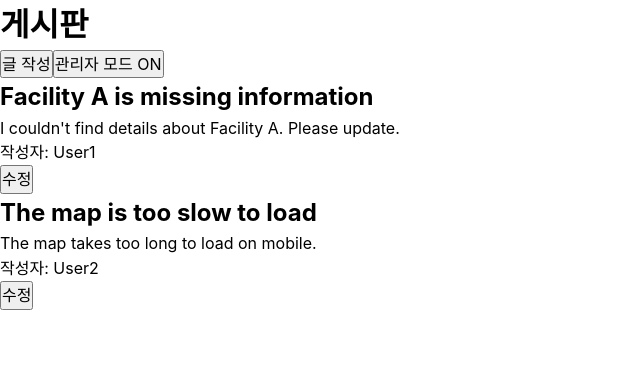
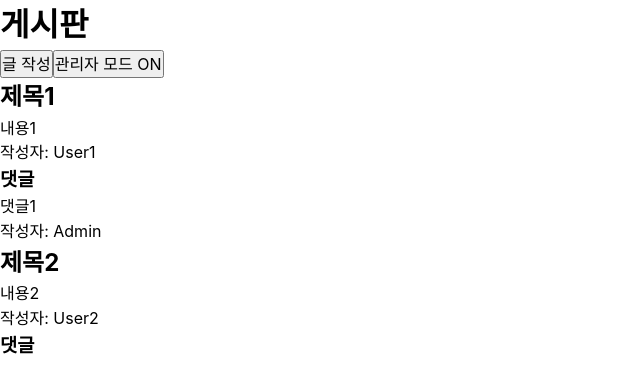
Before and after one commit to moon8603/Software-Enginnering-Project_SoftWizards, a React (Vite) app in the folder interactive-map/: page /forumpage in a window 1280 px wide. Shown: the top 392 px of the page, without its empty margins (0-640 px from the left). Built offline with nearby package versions, Linux system fonts and the light colour scheme.

Commit message:
[IS-04] save 'create forum part3'
Save point. If user= author: allow delete

```diff
--- a/interactive-map/package.json
+++ b/interactive-map/package.json
@@ -17,7 +17,8 @@
     "react": "^18.3.1",
     "react-dom": "^18.3.1",
     "react-leaflet": "^4.2.1",
-    "react-router-dom": "^7.0.1"
+    "react-router-dom": "^7.0.1",
+    "zustand": "^5.0.1"
   },
   "devDependencies": {
     "@eslint/js": "^9.13.0",
--- a/interactive-map/src/components/Map.jsx
+++ b/interactive-map/src/components/Map.jsx
@@ -43,6 +43,7 @@ const Map = () => {
         url="https://{s}.tile.openstreetmap.org/{z}/{x}/{y}.png"
         attribution='&copy; <a href="https://www.openstreetmap.org/copyright">OpenStreetMap</a> contributors'
         maxNativeZoom={20}
+        minZoom={17}
         maxZoom={20}
       />
 
--- a/interactive-map/src/components/PostForm.jsx
+++ b/interactive-map/src/components/PostForm.jsx
@@ -1,11 +1,19 @@
+//게시글 작성 폼
+
 import React, { useState } from 'react'
+import useStore from "../store/store"; // Import Zustand store
 
 const PostForm = ({ post, onSubmit, onClose }) => {
+  const { currentUser, setCurrentUser } = useStore();
+
   const [title, setTitle] = useState(post?.title || "");
   const [content, setContent] = useState(post?.content || "");
   const [author, setAuthor] = useState(post?.author || "");
 
   const handleSubmit = () => {
+    if(title.length === 0 || content.length === 0 || author.length === 0) {
+      return
+    }
     onSubmit({ id: post?.id, title, content, author });
     onClose();
   }
@@ -17,7 +25,10 @@ const PostForm = ({ post, onSubmit, onClose }) => {
         type='text'
         placeholder='작성자 이름'
         value={author}
-        onChange={(e) => setAuthor(e.target.value)}
+        onChange={(e) => {
+          setAuthor(e.target.value)
+          setCurrentUser(e.target.value)
+        }}
       />
       <input
         type='text'
--- a/interactive-map/src/components/PostList.jsx
+++ b/interactive-map/src/components/PostList.jsx
@@ -1,19 +1,61 @@
-import React from 'react'
+import React, { useState } from "react";
+import ReplyForm from "./ReplyForm";
+import useStore from "../store/store"; // Import Zustand store
 
-const PostList = ({ posts, onEdit, onDelete, isAdmin }) => {
+const PostList = ({ posts, role, onUpdate, onDelete, onReply }) => {
+  const { currentUser } = useStore(); // Get currentUser from Zustand
+  const [replyingPostId, setReplyingPostId] = useState(null);
+
   return (
     <ul>
       {posts.map((post) => (
-        <li key = {post.id}>
+        <li key={post.id}>
           <h2>{post.title}</h2>
           <p>{post.content}</p>
           <p>작성자: {post.author}</p>
-          <button onClick={() => onEdit(post)}>수정</button>
-          {isAdmin && <button onClick={() => onDelete(post.id)}>삭제</button>}
+
+          {/* User can edit/delete their own posts */}
+          {post.author === currentUser && (
+            <>
+              <button onClick={() => onUpdate(post)}>수정</button>
+              <button onClick={() => onDelete(post.id)}>삭제</button>
+            </>
+          )}
+
+          {/* Admin can delete and reply to posts */}
+          {role === "admin" && (
+            <>
+              <button onClick={() => onDelete(post.id)}>삭제 (Admin)</button>
+              <button onClick={() => setReplyingPostId(post.id)}>
+                {replyingPostId === post.id ? "댓글 취소" : "댓글 추가"}
+              </button>
+            </>
+          )}
+
+          {/* ReplyForm is conditionally rendered when admin is replying */}
+          {role === "admin" && replyingPostId === post.id && (
+            <ReplyForm
+              onSubmit={(replyContent) => {
+                onReply(post.id, replyContent);
+                setReplyingPostId(null);
+              }}
+            />
+          )}
+
+          {/* Display replies */}
+          <h3>댓글</h3>
+          <ul>
+            {post.replies.map((reply) => (
+              <li key={reply.id}>
+                <p>{reply.content}</p>
+                <p>작성자: {reply.author}</p>
+              </li>
+            ))}
+          </ul>
         </li>
       ))}
     </ul>
   );
 };
 
-export default PostList
+export default PostList;
--- a/interactive-map/src/components/ReplyForm.jsx
+++ b/interactive-map/src/components/ReplyForm.jsx
@@ -1,11 +1,24 @@
-import React from 'react'
+import React, { useState } from 'react'
 
-const ReplyForm = () => {
+const ReplyForm = ({ onSubmit }) => {
+  const [reply, setReply] = useState("");
+
+  const handleReply = () => {
+    onSubmit(reply);
+    setReply("");
+  };
+
+
   return (
     <div>
-
+      <textarea
+        placeholder='Reply as Admin'
+        value={reply}
+        onChange={(e) => setReply(e.target.value)}
+      />
+      <button onClick={handleReply}>댓글</button>
     </div>
-  )
-}
+  );
+};
 
 export default ReplyForm
--- a/interactive-map/src/mock/mockPosts.json
+++ b/interactive-map/src/mock/mockPosts.json
@@ -1,22 +1,22 @@
 [
   {
     "id": 1,
-    "title": "Facility A is missing information",
-    "content": "I couldn't find details about Facility A. Please update.",
+    "title": "제목1",
+    "content": "내용1",
     "author": "User1",
-    "comments": [
+    "replies": [
       {
         "id": 1,
-        "content": "Thanks for the feedback. We'll update soon!",
+        "content": "댓글1",
         "author": "Admin"
       }
     ]
   },
   {
     "id": 2,
-    "title": "The map is too slow to load",
-    "content": "The map takes too long to load on mobile.",
+    "title": "제목2",
+    "content": "내용2",
     "author": "User2",
-    "comments": []
+    "replies": []
   }
 ]
--- a/interactive-map/src/pages/ForumPage.jsx
+++ b/interactive-map/src/pages/ForumPage.jsx
@@ -1,64 +1,83 @@
 import React, { useEffect, useState } from "react";
 import PostList from "../components/PostList";
 import PostForm from "../components/PostForm";
-
+import useStore from "../store/store"; // Import Zustand store
 
 const ForumPage = () => {
   const [posts, setPosts] = useState([]);
-  const [isAdmin, setIsAdmin] = useState(false);
-  const [selectedPost, setSelectedPost] = useState(null);
   const [isCreating, setIsCreating] = useState(false);
+  const [role, setRole] = useState("user"); // role to toggle between "user" and "admin"
+  const { currentUser, setCurrentUser } = useStore();
 
-  // mock 데이터 가져오기 - demo용
   useEffect(() => {
     fetch("./src/mock/mockPosts.json")
       .then((response) => {
         if (!response.ok) {
-          throw new Error("Failed to fetch facilities data");
+          throw new Error("Failed to fetch posts data");
         }
         return response.json();
       })
       .then((data) => setPosts(data))
+      .catch((error) => console.error(error));
   }, []);
 
-  const handleCreatePost = (post) => {
-    setPosts([...post, { ...post, id: posts.length + 1 }]);
+  const handleCreatePost = (newPost) => {
+    setPosts([...posts, { ...newPost, id: posts.length + 1, replies: [] }]);
     setIsCreating(false);
-  }
+  };
 
-  const handleUpdatePost = (updatePost) => {
-    setPosts(posts.map((post) => (post.id === updatePost.id ? updatePost : post)));
-    setSelectedPost(null);
-  }
+  const handleUpdatePost = (updatedPost) => {
+    setPosts(posts.map((post) => (post.id === updatedPost.id ? updatedPost : post)));
+  };
 
   const handleDeletePost = (id) => {
     setPosts(posts.filter((post) => post.id !== id));
+  };
+
+  const handleAddReply = (postId, replyContent) => {
+    setPosts(
+      posts.map((post) =>
+        post.id === postId
+          ? {
+              ...post,
+              replies: [
+                ...post.replies,
+                { id: post.replies.length + 1, content: replyContent, author: "Admin" },
+              ],
+            }
+          : post
+      )
+    );
+  };
+
+  const handleStartCreating = () => {
+    const userName = prompt("Enter your name to create a post:");
+    if (userName) {
+      setCurrentUser(userName);
+      setIsCreating(true);
+    }
   };
 
   return (
     <div>
       <h1>게시판</h1>
       <button onClick={() => setIsCreating(true)}>글 작성</button>
-      <button onClick={() => setIsAdmin(!isAdmin)}>
-        {isAdmin ? "관리자 모드 OFF" : "관리자 모드 ON"}
+      <button onClick={() => setRole(role === "user" ? "admin" : "user")}>
+        {role === "admin" ? "관리자 모드 OFF" : "관리자 모드 ON"}
       </button>
+
       <PostList
         posts={posts}
-        onEdit={setSelectedPost}
+        role={role}
+        onUpdate={handleUpdatePost}
         onDelete={handleDeletePost}
-        isAdmin={isAdmin}
+        onReply={handleAddReply}
       />
+
       {isCreating && (
         <PostForm
           onSubmit={handleCreatePost}
           onClose={() => setIsCreating(false)}
-        />
-      )}
-      {selectedPost && (
-        <PostForm
-          post={selectedPost}
-          onSubmit={handleUpdatePost}
-          onClose={() => setSelectedPost(null)}
         />
       )}
     </div>
--- /dev/null
+++ b/interactive-map/src/store/store.js
@@ -0,0 +1,8 @@
+import { create } from 'zustand';
+
+const useStore = create((set) => ({
+  currentUser: '',
+  setCurrentUser: (user) => set(() => ({currentUser: user})),
+}));
+
+export default useStore;
```
Also changed, not shown: 1 other file (tests, documents, lock files or other folders).
